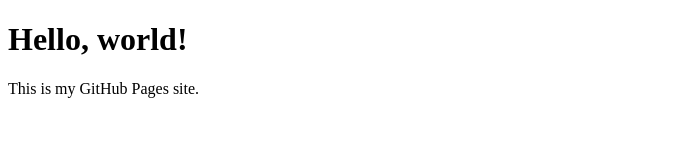
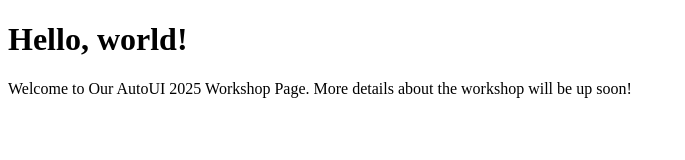
Before and after one commit to RoB-assessment/RoB-assessment.github.io, a plain HTML site: page index.html in a window 1280 px wide. Shown: the whole page, without its empty margins (0-685 px from the left). Drawn offline with Linux system fonts and the light colour scheme.

Commit message:
Update index.html

```diff
--- a/index.html
+++ b/index.html
@@ -1,10 +1,10 @@
 <!DOCTYPE html>
 <html>
 <head>
-  <title>Welcome to My Site</title>
+  <title>AutoUI 2025 Workshop: Ensuring Rigor in Systematic Reviews: Lessons from Healthcare to Develop Risk-of-Bias Assessment Tools for Transportation Human Factors</title>
 </head>
 <body>
   <h1>Hello, world!</h1>
-  <p>This is my GitHub Pages site.</p>
+  <p>Welcome to Our AutoUI 2025 Workshop Page. More details about the workshop will be up soon!</p>
 </body>
 </html>
```
